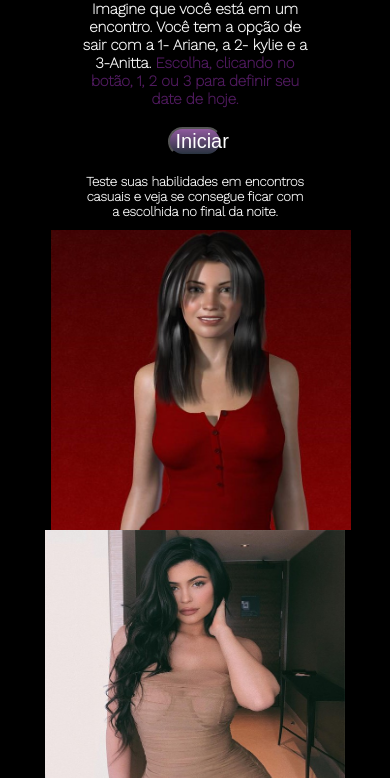
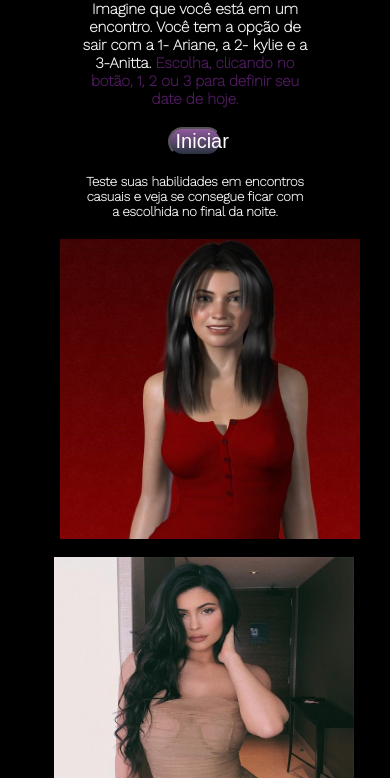
Before and after one commit to vitorianb/Dating, a plain HTML site: page index.html in a window 390 px wide. Shown: the part 66-844 px from the top of the page. Drawn offline with nearby package versions, Linux system fonts and the light colour scheme; a web font is replaced by a local one.

Commit message:
alterações finais responsivo

```diff
--- a/css/style.css
+++ b/css/style.css
@@ -92,11 +92,13 @@
     .personagens {
         display: flex;
         flex-direction: column;
-        height: 90%;
+        justify-content: space-around;
         margin-top: 2%;
     }
     img {
-         margin: 5% 1%
+        margin: 5% 0%;
+        height:30%;
+        padding: 3%
     }
     footer {
         display: flex;
```
